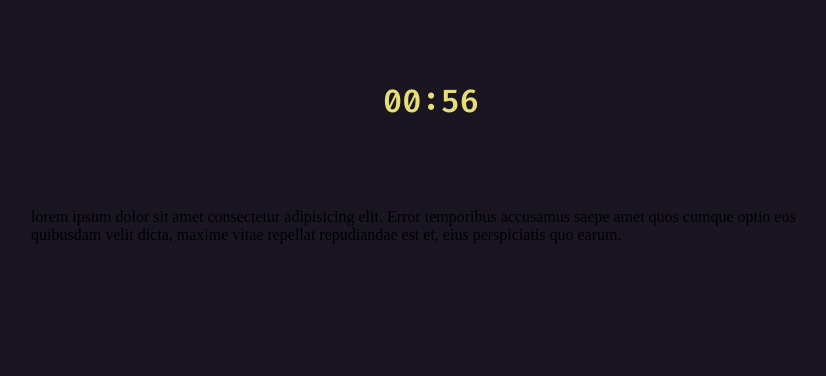
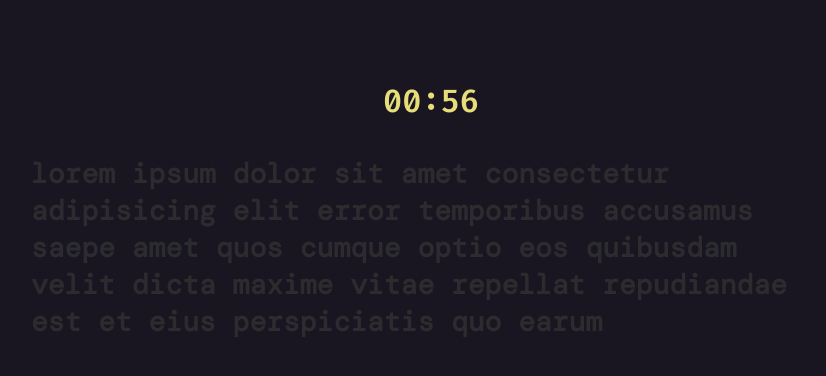
Before and after one commit to dudusohne/fast-typing, a Vue app: page / in a window 1280 px wide. Shown: the top 376 px of the page, without its empty margins (209-1035 px from the left). Built offline with nearby package versions, Linux system fonts and the light colour scheme.

Commit message:
improved text comparition, add opentimermodal logic

```diff
--- a/src/components/MiddleText/MiddleText.vue
+++ b/src/components/MiddleText/MiddleText.vue
@@ -14,12 +14,6 @@
     position: fixed;
     margin-top: 12rem;
     max-width: 50rem;
-    z-index: 1;
-
-    p {
-        font-family: "Inter", sans-serif;
-        font-size: 25px;
-        color: #0d0d9e;
-    }
+    // z-index: 1;
 }
 </style>
--- a/src/pages/Home/Home.vue
+++ b/src/pages/Home/Home.vue
@@ -1,19 +1,19 @@
 <template>
     <div class="home">
         <div class="header">
-            <span id="time"></span>
+            <span id="time" @click="openModalTimer"></span>
         </div>
 
         <MiddleText>
             <template #text>
-                <div>
-                    <span id="text-upper" style="color: red;"></span>
+                <div class="middle-text">
+                    <p id="text-upper"></p>
                     <p class="back-text">{{ text }}</p>
                 </div>
             </template>
         </MiddleText>
-        <ModalText :is-open="modalOpen" />
-        <ModalTimer :is-open="false" />
+        <ModalText :is-open="modalStart" />
+        <ModalTimer :is-open="modalTimer" />
     </div>
 </template>
 
@@ -32,11 +32,13 @@ const props = withDefaults(defineProps<HomeProps>(), {
     letterCount: 0,
 })
 
-const modalOpen = ref<boolean>(false)
+const modalStart = ref<boolean>(false)
+const modalTimer = ref<boolean>(false)
 
-const text = 'lorem ipsum dolor sit amet consectetur adipisicing elit. Error temporibus accusamus saepe amet quos cumque optio eos quibusdam velit dicta, maxime vitae repellat repudiandae est et, eius perspiciatis quo earum.'
+const text = 'lorem ipsum dolor sit amet consectetur adipisicing elit error temporibus accusamus saepe amet quos cumque optio eos quibusdam velit dicta maxime vitae repellat repudiandae est et eius perspiciatis quo earum'
 
 onMounted(() => {
+    //TODO: check if has a way to use this
     // const keyBoard: any = document.querySelector('.keyboard')
     let duration = 60 * 1;
     let display = document.querySelector('#time');
@@ -56,23 +58,24 @@ onMounted(() => {
 })
 
 function handleKeyEvent(keypressed: any, textPrint: any, keyCount: number) {
-    console.log('tecla: ', keypressed.key);
-    console.log('texto: ', text[keyCount]);
+    // console.log('tecla: ', keypressed.key);
+    // console.log('texto: ', text[keyCount]);
     let redTextPrint = document.getElementById('text-upper')
 
     if (keypressed.key.toLowerCase() === text[keyCount]) {
+        //@ts-ignore
         document.getElementById('text-upper').style.color = 'white';
         textPrint.textContent = textPrint.textContent + text[keyCount];
     } else {
+        //@ts-ignore
         document.getElementById('text-upper').style.color = 'red';
         textPrint.textContent = textPrint.textContent + text[keyCount];
     }
 
 }
 
-//watch to get any keypress and show letter by letter from the setted text
-
 function openModalTimer() {
+    modalTimer.value = true
     console.log('open timer modal')
 }
 
@@ -104,6 +107,24 @@ function startTimer(duration: number, display: any) {
     align-items: center;
     overflow-wrap: break-word;
 
+    .middle-text {
+
+
+        #text-upper {
+            font-family: "DM Mono", sans-serif;
+            font-weight: 900;
+            font-size: 28px;
+        }
+
+        .back-text {
+            font-family: "DM Mono", sans-serif;
+            font-weight: 900;
+            font-size: 28px;
+            color: rgba(51, 51, 51, 0.719);
+            margin-top: -4.05rem;
+        }
+    }
+
     .header {
         margin-top: 5rem;
 
@@ -113,26 +134,5 @@ function startTimer(duration: number, display: any) {
             color: #e7de79;
         }
     }
-
-    input {
-        width: 50rem;
-        height: 9.6rem;
-        margin-top: 2rem;
-        padding: 0 1rem;
-
-        border: none;
-        border-radius: 0.5rem;
-        /* background-color: rgba(226, 188, 107, 0.158); */
-        background: none;
-        color: rgb(255, 255, 255);
-        font-family: "Inter", sans-serif;
-        font-size: 25px;
-
-        z-index: 5;
-
-        &:focus {
-            outline: none;
-        }
-    }
 }
 </style>
```
